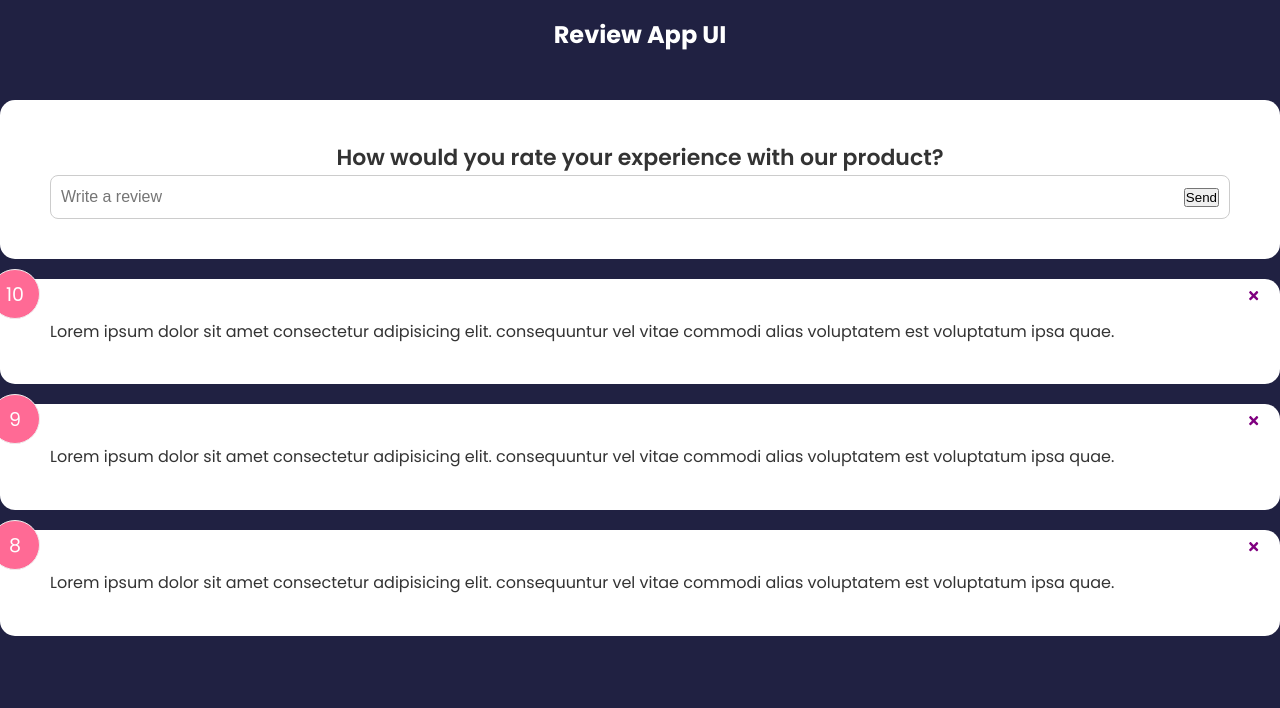
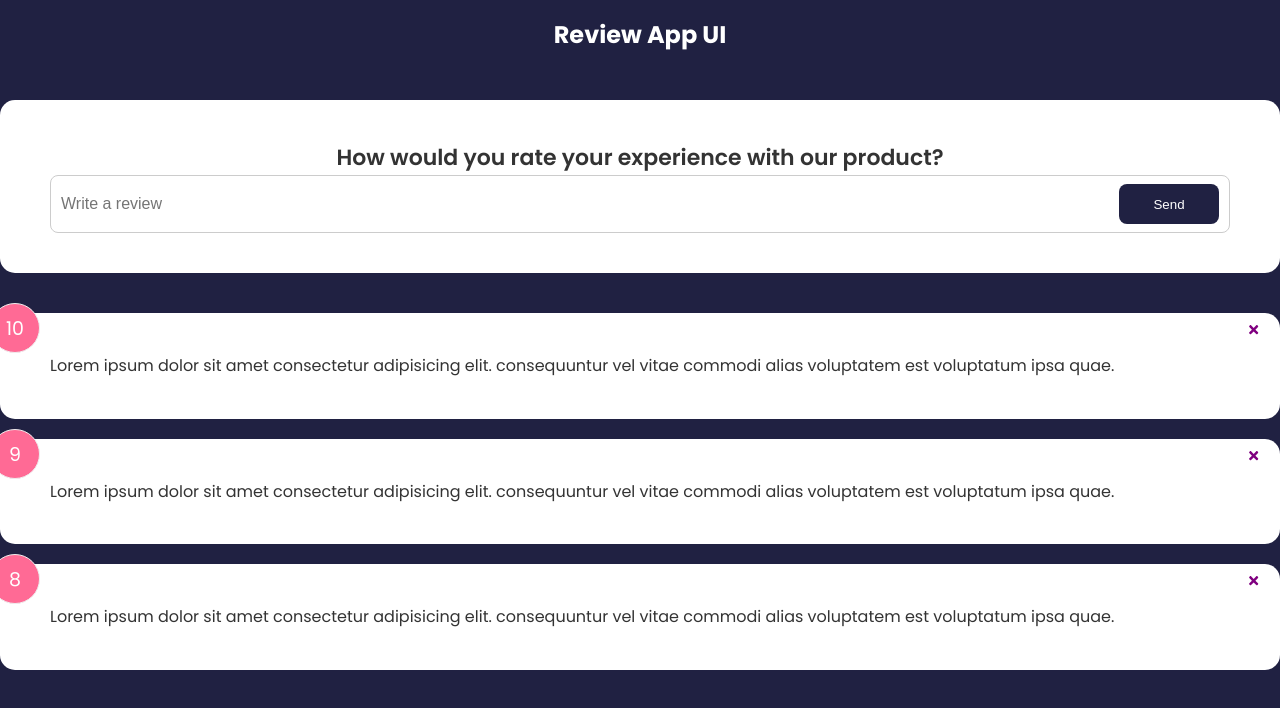
Before and after one commit to Iredafe/review-app, a React (Create React App) app: page / in a window 1280 px wide. Shown: the top 708 px of the page. Built offline with nearby package versions, Linux system fonts and the light colour scheme.

Commit message:
add a review stats component

```diff
--- a/src/App.js
+++ b/src/App.js
@@ -4,6 +4,7 @@ import ReviewList from './components/ReviewList';
 import ReviewData from './data/ReviewData';
 import { useState } from 'react';
 import ReviewForm from './components/ReviewForm';
+import ReviewStats from './components/ReviewStats';
 
 function App() {
   const [review, setReview] = useState(ReviewData);
@@ -17,6 +18,7 @@ function App() {
     <>
       <Header />
       <ReviewForm />
+      <ReviewStats review={review} />
       <ReviewList review={review} handleDelete={deleteReviewItem} />
       <div className='container'></div>
     </>
--- a/src/components/ReviewForm.jsx
+++ b/src/components/ReviewForm.jsx
@@ -8,6 +8,8 @@ function ReviewForm() {
   const handleTextChange = (e) => {
     setText(e.target.value);
   };
+
+  const isDisabled = text.length < 10 ? false : true;
   return (
     <Card>
       <form action=''>
@@ -19,7 +21,9 @@ function ReviewForm() {
             placeholder='Write a review'
             value={text}
           />
-          <Button>Send</Button>
+          <Button type='submit' isDisabled={isDisabled}>
+            Send
+          </Button>
         </div>
       </form>
     </Card>
--- /dev/null
+++ b/src/components/ReviewStats.jsx
@@ -0,0 +1,7 @@
+import React from 'react';
+
+function ReviewStats({ review }) {
+  return <div className='feedback-stats'></div>;
+}
+
+export default ReviewStats;
--- a/src/components/shared/Button.jsx
+++ b/src/components/shared/Button.jsx
@@ -1,10 +1,30 @@
 import React from 'react';
-function Button({ children }) {
+import PropTypes from 'prop-types';
+function Button({ children, type, version, isDisabled }) {
   return (
     <div>
-      <button type='submit'>{children}</button>
+      <button
+        type={type}
+        disabled={isDisabled}
+        className={`btn btn-${version}`}
+      >
+        {children}
+      </button>
     </div>
   );
 }
 
+Button.defaultProps = {
+  version: 'primary',
+  isDisabled: false,
+  type: 'button',
+};
+
+Button.propTypes = {
+  children: PropTypes.node.isRequired,
+  version: PropTypes.string,
+  type: PropTypes.string,
+  isDisabled: PropTypes.bool,
+};
+
 export default Button;
```
